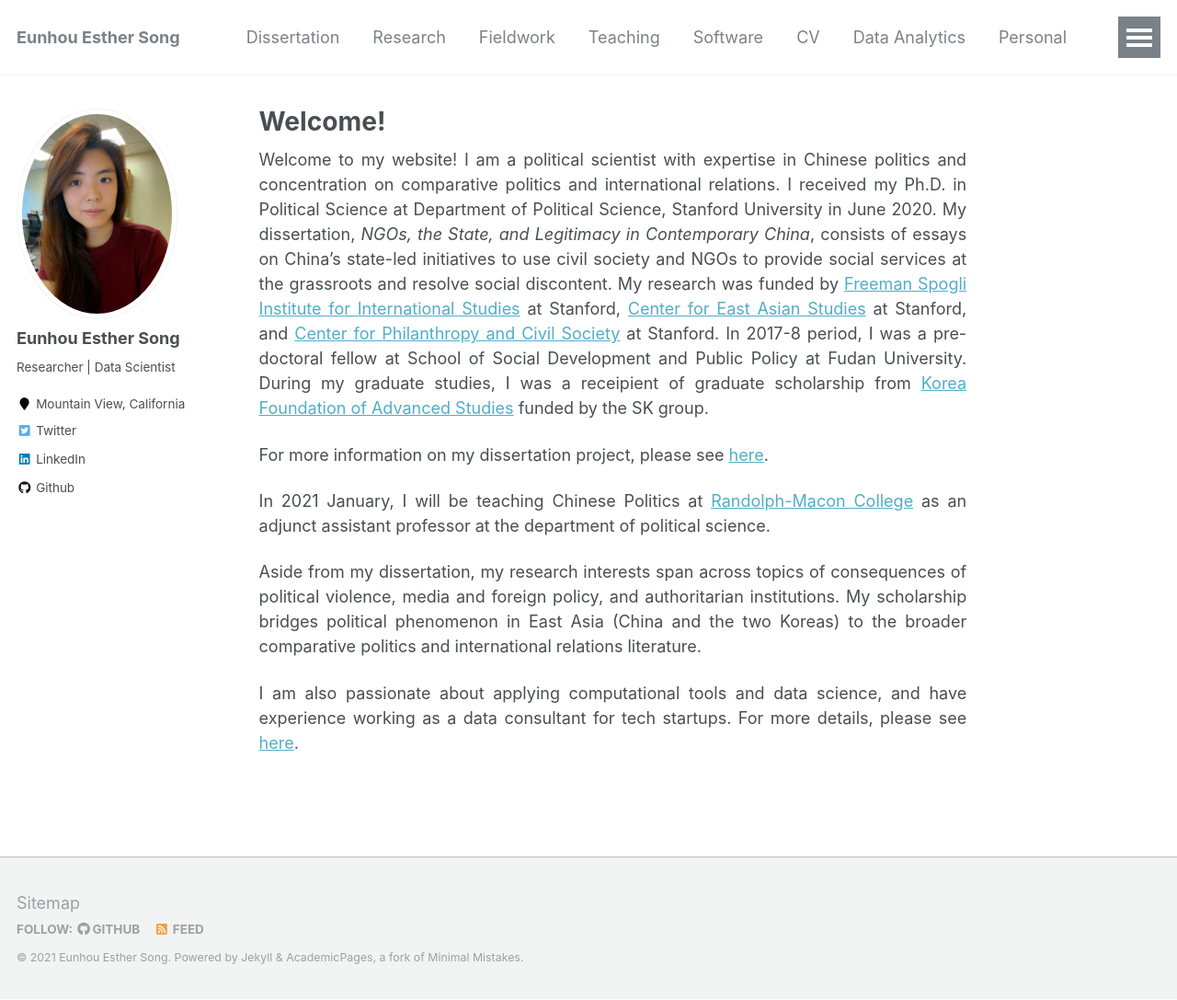
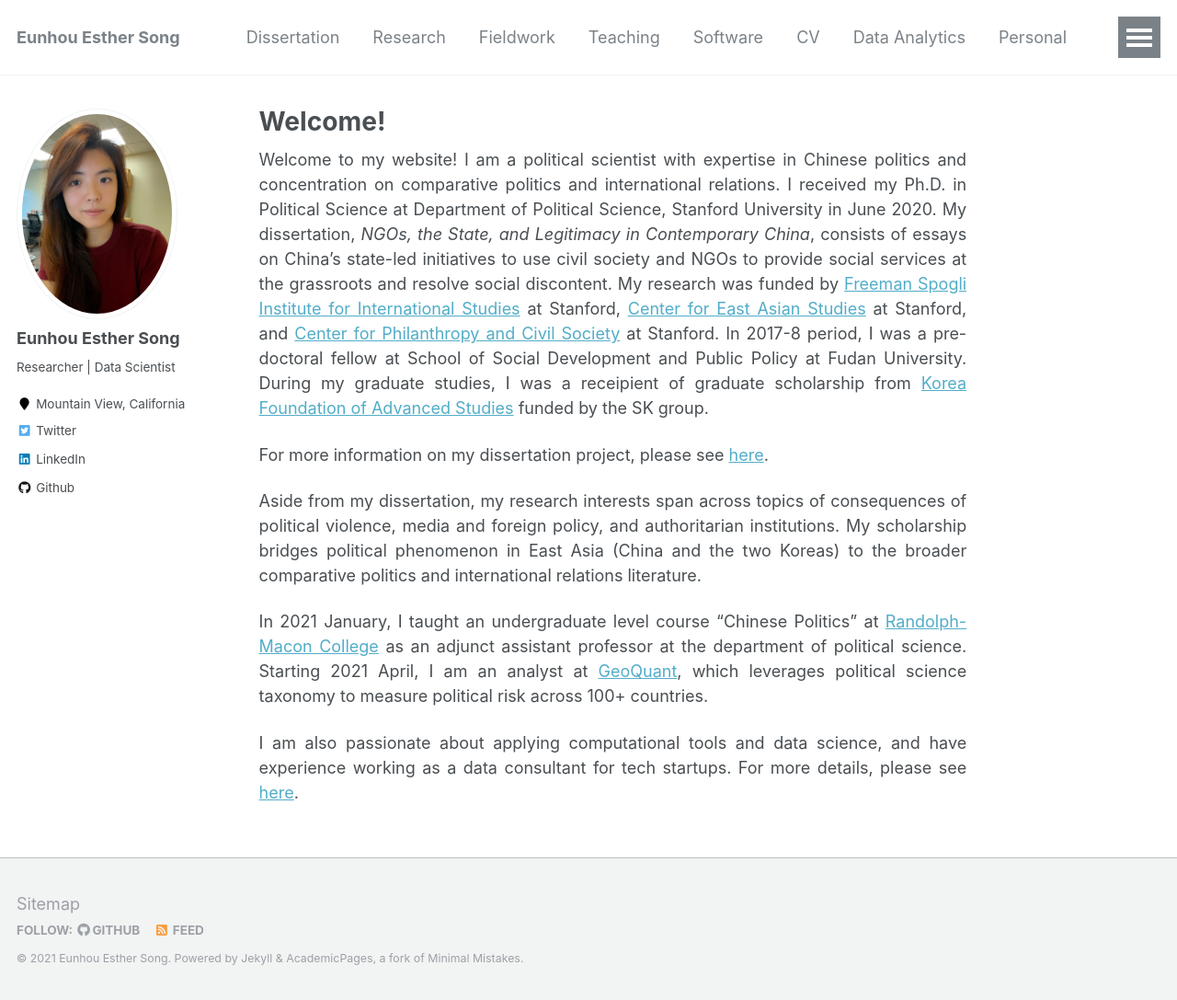
Before and after one commit to ehsong/ehsong.github.io, a Jekyll site: the page built from _pages/about.md, in a window 1280 px wide and 1087 px high. Shown: the whole window at 92% size. Built offline with Jekyll 4.4.1, drawn with Linux system fonts in a browser that asks for light colours.

Commit message:
Update about.md

```diff
--- a/_pages/about.md
+++ b/_pages/about.md
@@ -12,8 +12,8 @@ Welcome to my website! I am a political scientist with expertise in Chinese poli
 
 For more information on my dissertation project, please see [here](/dissertation/).
 
-In 2021 January, I will be teaching Chinese Politics at [Randolph-Macon College](https://www.rmc.edu/) as an adjunct assistant professor at the department of political science.
-
 Aside from my dissertation, my research interests span across topics of consequences of political violence, media and foreign policy, and authoritarian institutions. My scholarship bridges political phenomenon in East Asia (China and the two Koreas) to the broader comparative politics and international relations literature.
 
+In 2021 January, I taught an undergraduate level course "Chinese Politics" at [Randolph-Macon College](https://www.rmc.edu/) as an adjunct assistant professor at the department of political science. Starting 2021 April, I am an analyst at [GeoQuant](https://geoquant.com/), which leverages political science taxonomy to measure political risk across 100+ countries.
+
 I am also passionate about applying computational tools and data science, and have experience working as a data consultant for tech startups. For more details, please see [here](/data_analytics/).
```
